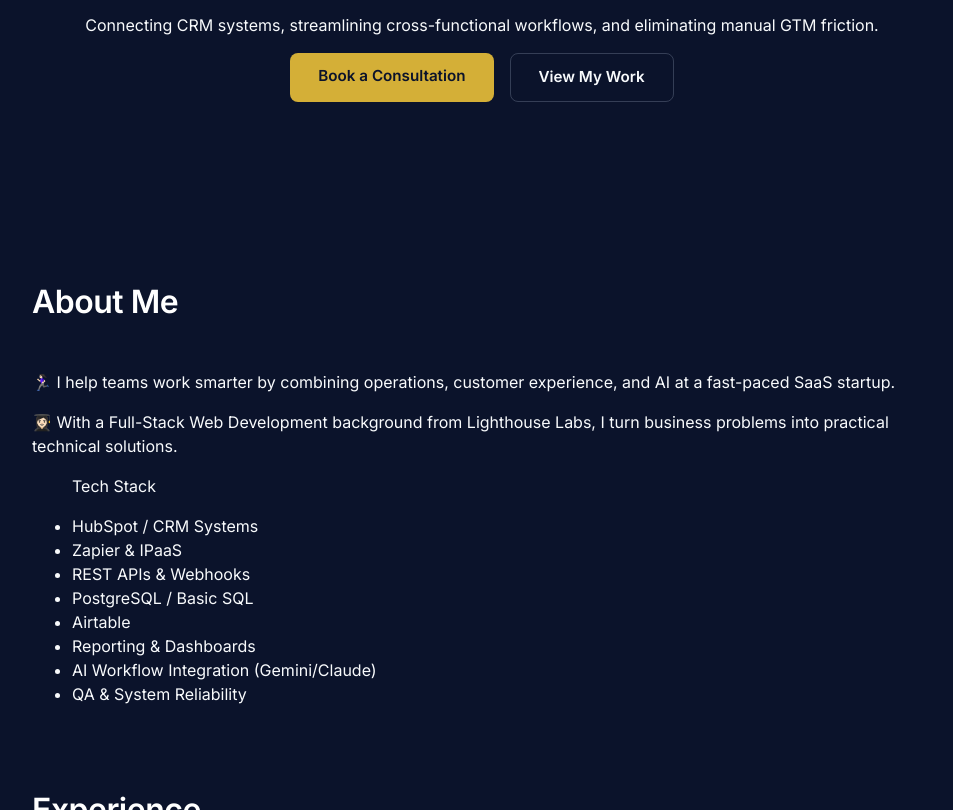
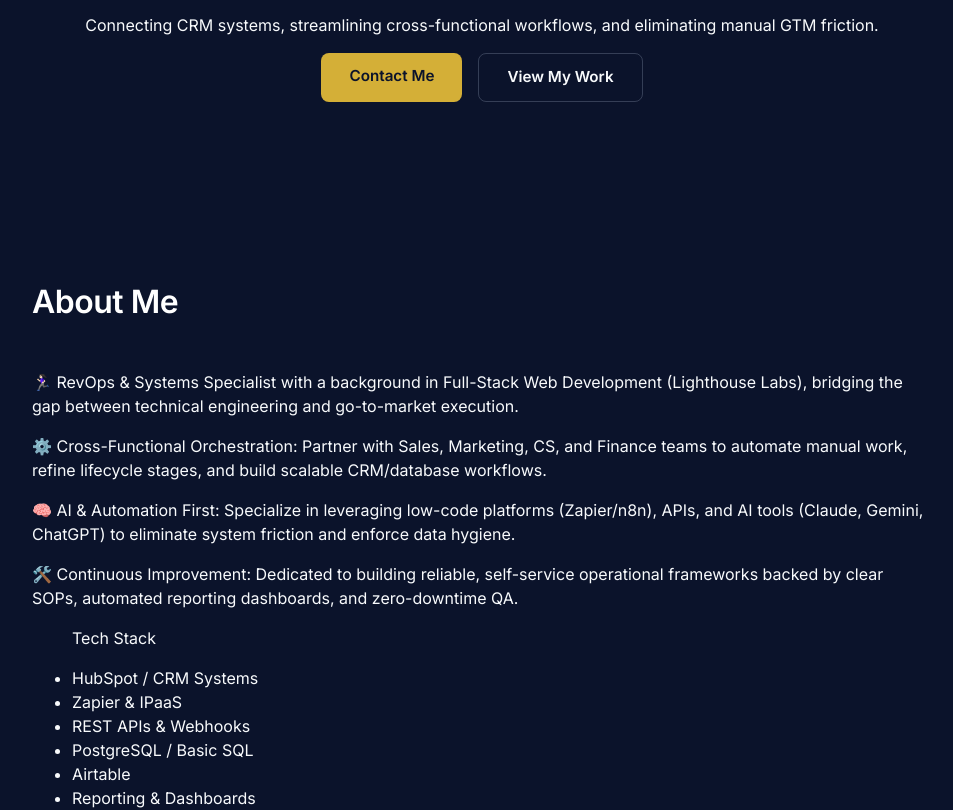
Before and after one commit to ann-hnatyshyn/ann-hnatyshyn.github.io, a plain HTML site: page index.html in a window 1280 px wide. Shown: the part 487-1297 px from the top of the page, without its empty margins (158-1111 px from the left). Drawn offline with Linux system fonts and the light colour scheme.

Commit message:
Modify contact link and enhance About Me section
Updated contact button text and revised 'About Me' section for clarity and detail.

```diff
--- a/index.html
+++ b/index.html
@@ -30,7 +30,7 @@
     <h1>I optimize go-to-market systems, automate business workflows, and scale RevOps architecture.</h1>
     <p>Connecting CRM systems, streamlining cross-functional workflows, and eliminating manual GTM friction.</p>
       <div class="cta-group">
-        <a href="#contact" class="btn btn-primary">Book a Consultation</a>
+        <a href="#contact" class="btn btn-primary">Contact Me</a>
         <a href="#projects" class="btn btn-secondary">View My Work</a>
       </div>
     </div>
@@ -41,13 +41,23 @@
       <section id="about">
 
   <h2>About Me</h2>
-  <p>
-    🏃🏻‍♀️ I help teams work smarter by combining operations, customer experience, and AI at a fast-paced SaaS startup.
-  </p>
-  <p>
-     👩🏻‍🎓 With a Full-Stack Web Development background from Lighthouse Labs, I turn business problems into practical technical solutions.
-  </p>
-  <p>
+    <p>
+   🏃🏻‍♀️ RevOps & Systems Specialist with a background in Full-Stack Web Development (Lighthouse Labs), bridging the gap between technical engineering and go-to-market execution.
+    </p>
+
+    <p>
+    ⚙️ Cross-Functional Orchestration: Partner with Sales, Marketing, CS, and Finance teams to automate manual work, refine lifecycle stages, and build scalable CRM/database workflows.
+    </p>
+
+    <p>
+    🧠 AI & Automation First: Specialize in leveraging low-code platforms (Zapier/n8n), APIs, and AI tools (Claude, Gemini, ChatGPT) to eliminate system friction and enforce data hygiene.
+    </p>
+
+    <p>
+      🛠️ Continuous Improvement: Dedicated to building reliable, self-service operational frameworks backed by clear SOPs, automated reporting dashboards, and zero-downtime QA.
+    </p>
+
+
    <ul class="tech-stack">
     <div>
      <p>Tech Stack</p>
```
